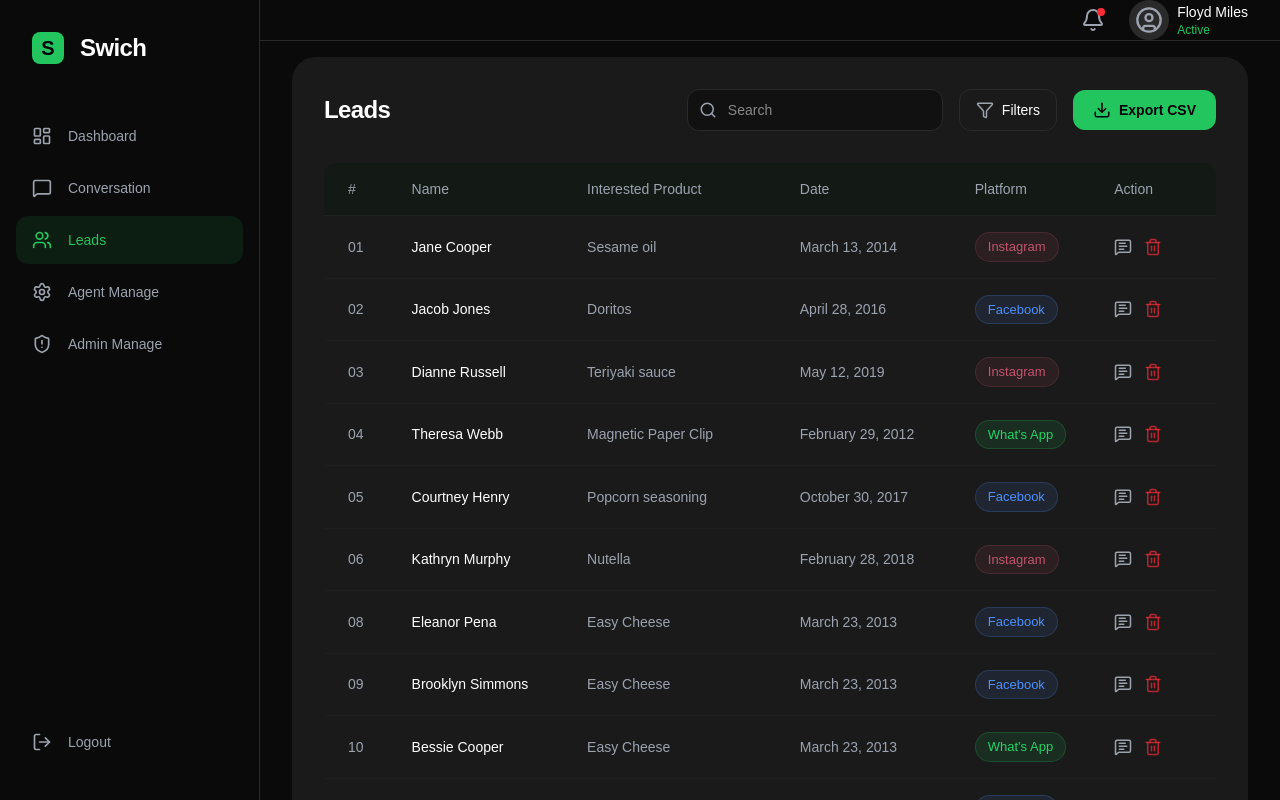
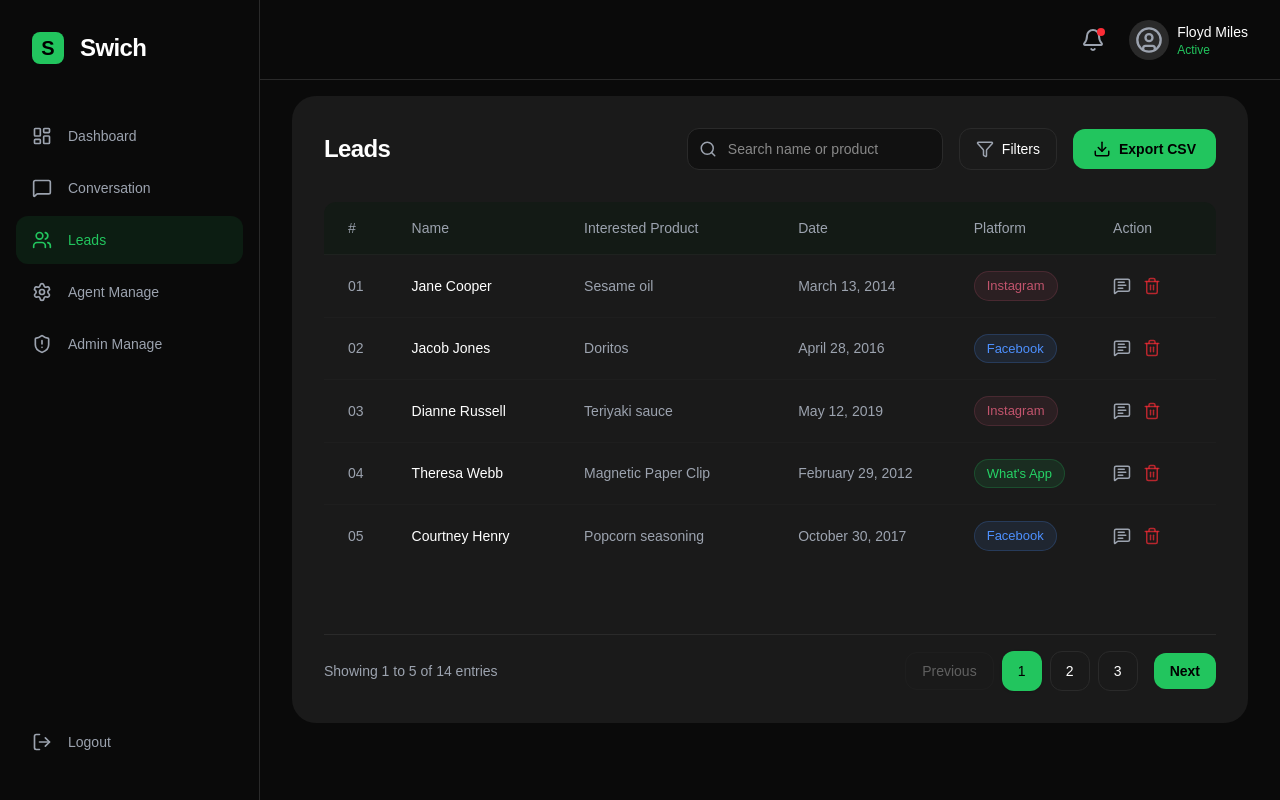
Before and after one commit to Saif-Uddin0/Demo-vive-coading, a Next.js app: page /leads in a window 1280 px wide. Built offline with nearby package versions, Linux system fonts and the light colour scheme.

Commit message:
added the functional part of this page

```diff
--- a/src/components/LeadsTable.tsx
+++ b/src/components/LeadsTable.tsx
@@ -1,6 +1,7 @@
 "use client";
 
-import { Search, Filter, Download, MessageSquareText, Trash2, ChevronLeft, ChevronRight } from "lucide-react";
+import { useState, useMemo } from "react";
+import { Search, Filter, Download, MessageSquareText, Trash2, Check } from "lucide-react";
 
 // Platform styles matching the Figma reference
 const PLATFORMS = {
@@ -27,6 +28,54 @@
 ];
 
 export function LeadsTable() {
+    const [searchQuery, setSearchQuery] = useState("");
+    const [activeFilter, setActiveFilter] = useState("All");
+    const [showFilters, setShowFilters] = useState(false);
+    const [currentPage, setCurrentPage] = useState(1);
+
+    const itemsPerPage = 5;
+
+    const filteredData = useMemo(() => {
+        // We reset the current page when filter/search changes
+        const result = DATA.filter((row) => {
+            const matchesSearch = row.name.toLowerCase().includes(searchQuery.toLowerCase()) ||
+                row.product.toLowerCase().includes(searchQuery.toLowerCase());
+            const matchesFilter = activeFilter === "All" || row.platform.name === activeFilter;
+            return matchesSearch && matchesFilter;
+        });
+        return result;
+    }, [searchQuery, activeFilter]);
+
+    // Handle pagination bounds internally to prevent empty pages on search
+    const validCurrentPage = Math.min(currentPage, Math.max(1, Math.ceil(filteredData.length / itemsPerPage)));
+    const totalPages = Math.ceil(filteredData.length / itemsPerPage);
+    const startIndex = (validCurrentPage - 1) * itemsPerPage;
+    const paginatedData = filteredData.slice(startIndex, startIndex + itemsPerPage);
+
+    const platformOptions = ["All", "Facebook", "Instagram", "What's App"];
+
+    const handleExportCSV = () => {
+        const headers = ["ID", "Name", "Interested Product", "Date", "Platform"];
+        const csvRows = filteredData.map(row => {
+            return [
+                row.id,
+                `"${row.name}"`,
+                `"${row.product}"`,
+                `"${row.date}"`,
+                `"${row.platform.name}"`
+            ].join(",");
+        });
+        const csvContent = [headers.join(","), ...csvRows].join("\n");
+        const blob = new Blob([csvContent], { type: "text/csv;charset=utf-8;" });
+        const url = URL.createObjectURL(blob);
+        const link = document.createElement("a");
+        link.setAttribute("href", url);
+        link.setAttribute("download", "leads_export.csv");
+        document.body.appendChild(link);
+        link.click();
+        document.body.removeChild(link);
+    };
+
     return (
         <div className="bg-card rounded-[24px] p-8 w-full">
             {/* Header Actions */}
@@ -38,17 +87,52 @@
                         <Search className="absolute left-3 top-1/2 -translate-y-1/2 text-muted-foreground" size={18} />
                         <input
                             type="text"
-                            placeholder="Search"
+                            placeholder="Search name or product"
+                            value={searchQuery}
+                            onChange={(e) => {
+                                setSearchQuery(e.target.value);
+                                setCurrentPage(1); // Reset page on query
+                            }}
                             className="bg-[#111111] border border-border rounded-xl py-2.5 pl-10 pr-4 focus:outline-none focus:border-primary text-sm w-full sm:w-64"
                         />
                     </div>
 
-                    <button className="flex items-center gap-2 px-4 py-2.5 rounded-xl border border-border bg-transparent text-sm font-medium hover:bg-muted/50 transition-colors">
-                        <Filter size={18} className="text-muted-foreground" />
-                        Filters
+                    <div className="relative">
+                        <button
+                            onClick={() => setShowFilters(!showFilters)}
+                            className={`flex items-center gap-2 px-4 py-2.5 rounded-xl border border-border bg-transparent text-sm font-medium hover:bg-muted/50 transition-colors ${activeFilter !== "All" ? "border-primary text-primary" : ""}`}
+                        >
+                            <Filter size={18} className={activeFilter !== "All" ? "text-primary" : "text-muted-foreground"} />
+                            {activeFilter === "All" ? "Filters" : activeFilter}
                         </button>
 
-                    <button className="flex items-center gap-2 px-5 py-2.5 rounded-xl bg-primary text-black text-sm font-semibold hover:bg-primary/90 transition-opacity whitespace-nowrap">
+                        {showFilters && (
+                            <div className="absolute top-full right-0 mt-2 w-48 bg-[#1A1A1A] border border-border rounded-xl shadow-lg z-10 overflow-hidden">
+                                <div className="p-2">
+                                    <div className="text-xs font-semibold text-muted-foreground mb-2 px-2 pt-1">Platform</div>
+                                    {platformOptions.map(option => (
+                                        <button
+                                            key={option}
+                                            onClick={() => {
+                                                setActiveFilter(option);
+                                                setShowFilters(false);
+                                                setCurrentPage(1); // Reset page on filter
+                                            }}
+                                            className="w-full text-left px-3 py-2 text-sm rounded-lg hover:bg-muted/50 transition-colors flex justify-between items-center"
+                                        >
+                                            <span className={activeFilter === option ? "font-medium text-foreground" : "text-muted-foreground"}>{option}</span>
+                                            {activeFilter === option && <Check size={14} className="text-primary" />}
+                                        </button>
+                                    ))}
+                                </div>
+                            </div>
+                        )}
+                    </div>
+
+                    <button
+                        onClick={handleExportCSV}
+                        className="flex items-center gap-2 px-5 py-2.5 rounded-xl bg-primary text-black text-sm font-semibold hover:bg-primary/90 transition-opacity whitespace-nowrap"
+                    >
                         <Download size={18} />
                         Export CSV
                     </button>
@@ -56,7 +140,7 @@
             </div>
 
             {/* Table */}
-            <div className="overflow-x-auto w-full">
+            <div className="overflow-x-auto w-full min-h-[400px]">
                 <table className="w-full text-left border-collapse whitespace-nowrap">
                     <thead>
                         <tr className="border-b border-border/50 bg-[#131A15]">
@@ -69,7 +153,14 @@
                         </tr>
                     </thead>
                     <tbody className="divide-y divide-border/30">
-                        {DATA.map((row) => (
+                        {paginatedData.length === 0 ? (
+                            <tr>
+                                <td colSpan={6} className="py-12 text-center text-muted-foreground">
+                                    No leads found matching your search or filters.
+                                </td>
+                            </tr>
+                        ) : (
+                            paginatedData.map((row) => (
                                 <tr key={row.id} className="hover:bg-muted/30 transition-colors group">
                                     <td className="py-4 px-6 text-sm text-muted-foreground">
                                         {row.id}
@@ -99,7 +190,8 @@
                                         </div>
                                     </td>
                                 </tr>
-                        ))}
+                            ))
+                        )}
                     </tbody>
                 </table>
             </div>
@@ -107,31 +199,36 @@
             {/* Pagination Footer */}
             <div className="flex flex-col sm:flex-row justify-between items-center mt-8 gap-4 pt-4 border-t border-border">
                 <span className="text-sm text-muted-foreground">
-                    Showing 1 to 15 of 120 entries
+                    Showing {filteredData.length === 0 ? 0 : startIndex + 1} to {Math.min(startIndex + itemsPerPage, filteredData.length)} of {filteredData.length} entries
                 </span>
 
                 <div className="flex items-center gap-2">
-                    <button className="px-4 py-2 rounded-xl border border-border text-sm font-medium text-foreground hover:bg-muted/50 transition-colors">
+                    <button
+                        onClick={() => setCurrentPage(prev => Math.max(1, prev - 1))}
+                        disabled={validCurrentPage === 1}
+                        className="px-4 py-2 rounded-xl border border-border text-sm font-medium text-foreground hover:bg-muted/50 transition-colors disabled:opacity-30 disabled:cursor-not-allowed"
+                    >
                         Previous
                     </button>
 
-                    <button className="w-10 h-10 rounded-xl bg-transparent border border-border flex items-center justify-center text-sm font-medium text-foreground hover:bg-muted/50 transition-colors">
-                        1
+                    {Array.from({ length: totalPages }).map((_, i) => (
+                        <button
+                            key={i}
+                            onClick={() => setCurrentPage(i + 1)}
+                            className={`w-10 h-10 rounded-xl flex items-center justify-center text-sm font-medium transition-colors ${validCurrentPage === i + 1
+                                ? "bg-primary text-black font-bold shadow-sm"
+                                : "bg-transparent border border-border text-foreground hover:bg-muted/50"
+                                }`}
+                        >
+                            {i + 1}
                         </button>
-                    <button className="w-10 h-10 rounded-xl bg-primary text-black flex items-center justify-center text-sm font-bold shadow-sm">
-                        2
-                    </button>
-                    <button className="w-10 h-10 rounded-xl bg-transparent border border-border flex items-center justify-center text-sm font-medium text-foreground hover:bg-muted/50 transition-colors">
-                        3
-                    </button>
-                    <button className="w-10 h-10 rounded-xl bg-transparent border border-border flex items-center justify-center text-sm font-medium text-foreground hover:bg-muted/50 transition-colors">
-                        4
-                    </button>
-                    <button className="w-10 h-10 rounded-xl bg-transparent border border-border flex items-center justify-center text-sm font-medium text-foreground hover:bg-muted/50 transition-colors">
-                        5
-                    </button>
+                    ))}
 
-                    <button className="px-4 py-2 rounded-xl bg-primary text-black text-sm font-semibold hover:bg-primary/90 transition-opacity ml-2">
+                    <button
+                        onClick={() => setCurrentPage(prev => Math.min(totalPages, prev + 1))}
+                        disabled={validCurrentPage === totalPages || totalPages === 0}
+                        className="px-4 py-2 rounded-xl bg-primary text-black text-sm font-semibold hover:bg-primary/90 transition-opacity ml-2 disabled:opacity-50 disabled:cursor-not-allowed"
+                    >
                         Next
                     </button>
                 </div>
```
Lines whose indentation alone changed are shown as unchanged.
